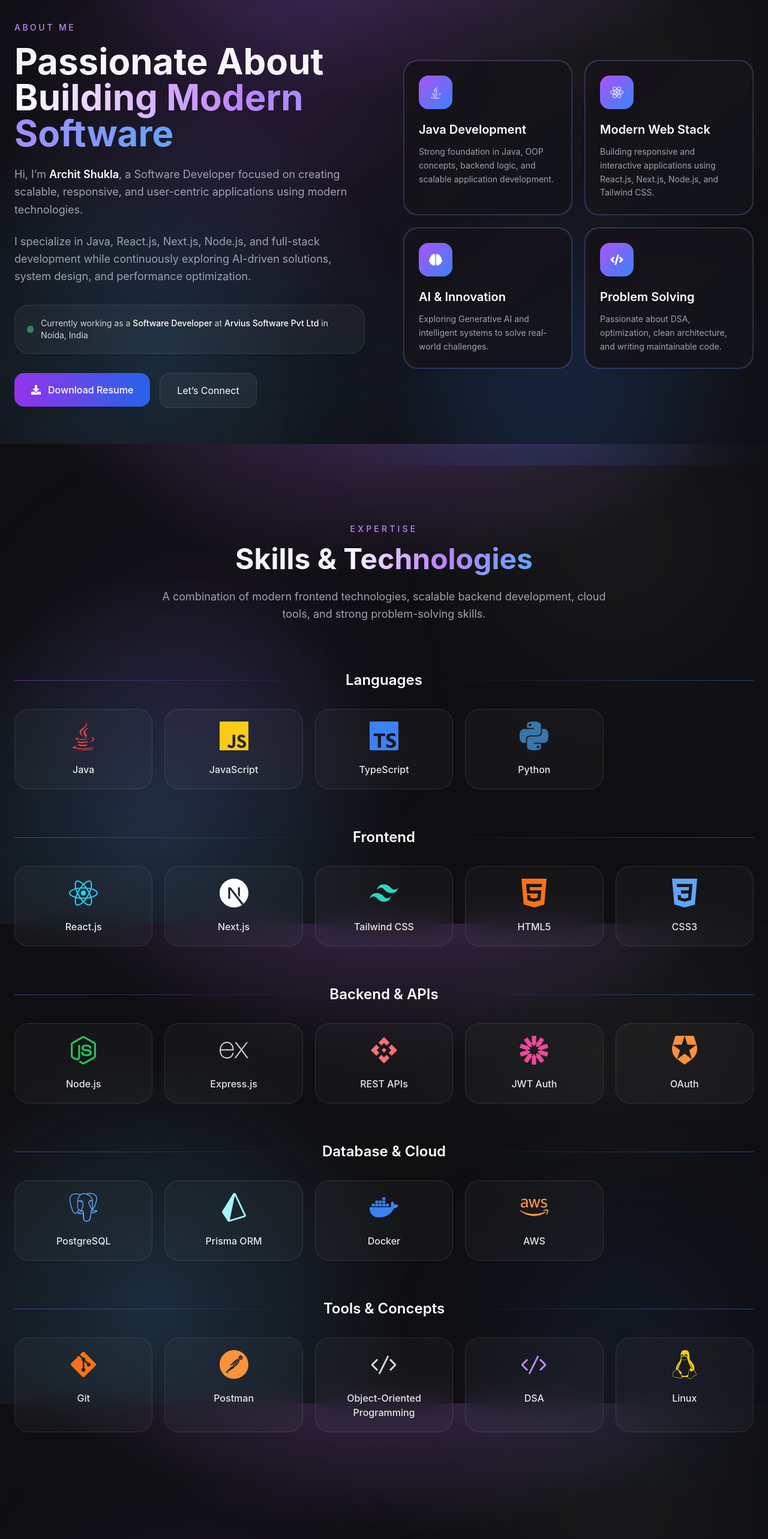
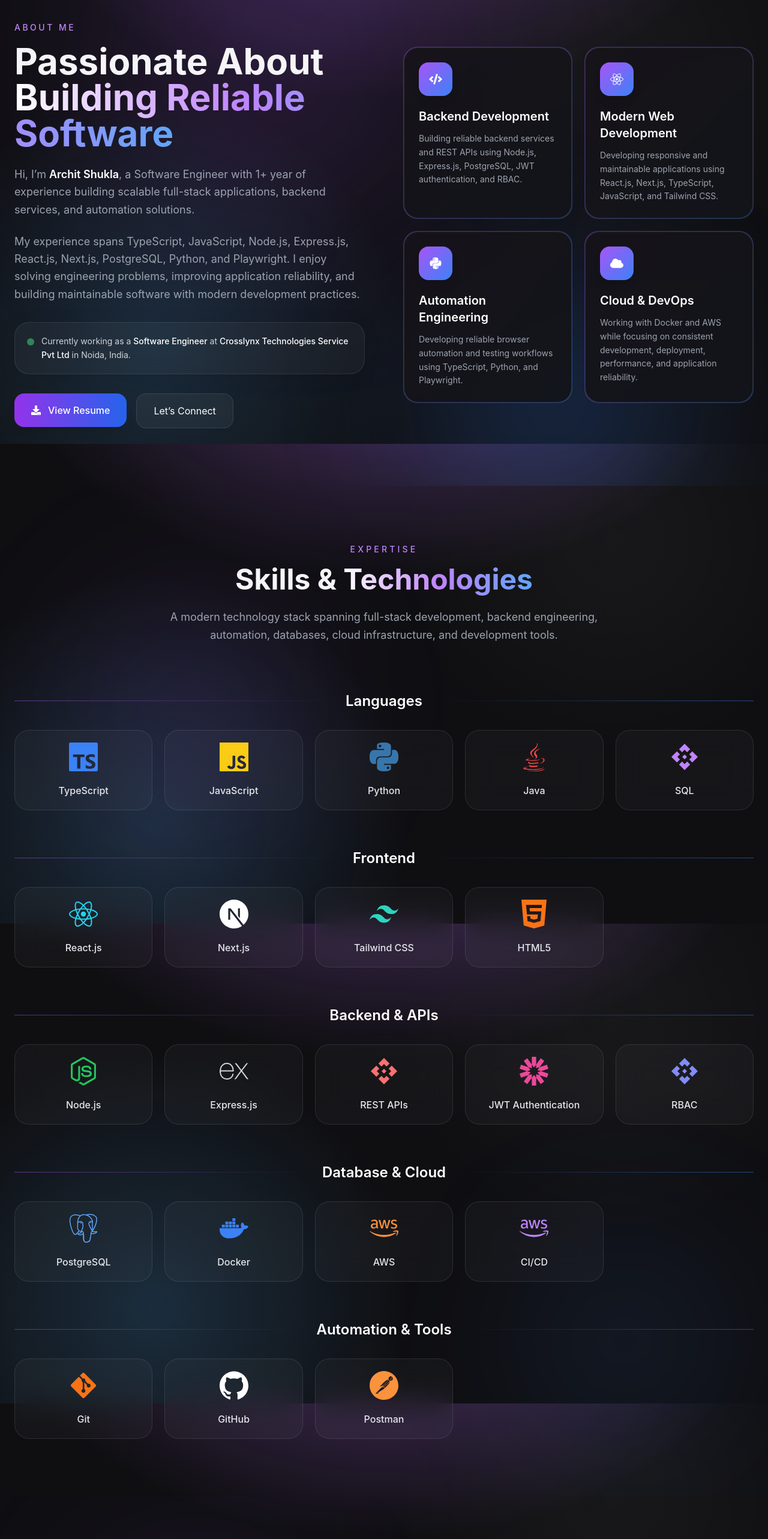
Before and after one commit to architechs11/archit_shukla_portfolio, a React (Create React App) app: page / in a window 1280 px wide. Shown: the part 860-3426 px from the top of the page at 60% size. Built offline with nearby package versions, Linux system fonts and the light colour scheme.

Commit message:
Updated with latest information about self

```diff
--- a/src/components/About.jsx
+++ b/src/components/About.jsx
@@ -2,32 +2,38 @@
 
 import React from "react";
 import { motion } from "framer-motion";
-import { FaCode, FaJava, FaReact, FaBrain, FaDownload } from "react-icons/fa";
+import {
+  FaCode,
+  FaReact,
+  FaPython,
+  FaCloud,
+  FaDownload,
+} from "react-icons/fa";
 
 const highlights = [
   {
-    icon: <FaJava size={22} />,
-    title: "Java Development",
+    icon: <FaCode size={22} />,
+    title: "Backend Development",
     description:
-      "Strong foundation in Java, OOP concepts, backend logic, and scalable application development.",
+      "Building reliable backend services and REST APIs using Node.js, Express.js, PostgreSQL, JWT authentication, and RBAC.",
   },
   {
     icon: <FaReact size={22} />,
-    title: "Modern Web Stack",
+    title: "Modern Web Development",
     description:
-      "Building responsive and interactive applications using React.js, Next.js, Node.js, and Tailwind CSS.",
+      "Developing responsive and maintainable applications using React.js, Next.js, TypeScript, JavaScript, and Tailwind CSS.",
   },
   {
-    icon: <FaBrain size={22} />,
-    title: "AI & Innovation",
+    icon: <FaPython size={22} />,
+    title: "Automation Engineering",
     description:
-      "Exploring Generative AI and intelligent systems to solve real-world challenges.",
+      "Developing reliable browser automation and testing workflows using TypeScript, Python, and Playwright.",
   },
   {
-    icon: <FaCode size={22} />,
-    title: "Problem Solving",
+    icon: <FaCloud size={22} />,
+    title: "Cloud & DevOps",
     description:
-      "Passionate about DSA, optimization, clean architecture, and writing maintainable code.",
+      "Working with Docker and AWS while focusing on consistent development, deployment, performance, and application reliability.",
   },
 ];
 
@@ -57,37 +63,45 @@
 
           <h2 className="text-4xl sm:text-5xl lg:text-6xl font-bold leading-tight mb-6">
             Passionate About{" "}
-            <span className="gradient-text">Building Modern Software</span>
+            <span className="gradient-text">
+              Building Reliable Software
+            </span>
           </h2>
 
           <p className="text-gray-400 text-lg leading-relaxed mb-6">
             Hi, I’m{" "}
             <span className="text-white font-semibold">Archit Shukla</span>, a
-            Software Developer focused on creating scalable, responsive, and
-            user-centric applications using modern technologies.
+            Software Engineer with 1+ year of experience building scalable
+            full-stack applications, backend services, and automation
+            solutions.
           </p>
 
           <p className="text-gray-400 text-lg leading-relaxed mb-8">
-            I specialize in Java, React.js, Next.js, Node.js, and full-stack
-            development while continuously exploring AI-driven solutions, system
-            design, and performance optimization.
+            My experience spans TypeScript, JavaScript, Node.js, Express.js,
+            React.js, Next.js, PostgreSQL, Python, and Playwright. I enjoy
+            solving engineering problems, improving application reliability,
+            and building maintainable software with modern development
+            practices.
           </p>
 
           {/* Current Status */}
           <div className="glass rounded-3xl p-5 border border-white/10 mb-8">
-            <div className="flex items-center gap-3">
-              <div className="w-3 h-3 bg-green-400 rounded-full animate-pulse" />
+            <div className="flex items-start gap-3">
+              <div className="relative mt-1.5">
+                <div className="w-3 h-3 bg-green-400 rounded-full animate-pulse" />
+                <div className="absolute inset-0 w-3 h-3 bg-green-400 rounded-full animate-ping opacity-40" />
+              </div>
 
-              <p className="text-sm text-gray-300">
+              <p className="text-sm text-gray-300 leading-relaxed">
                 Currently working as a{" "}
                 <span className="text-white font-medium">
-                  Software Developer
+                  Software Engineer
                 </span>{" "}
                 at{" "}
                 <span className="text-white font-medium">
-                  Arvius Software Pvt Ltd
+                  Crosslynx Technologies Service Pvt Ltd
                 </span>{" "}
-                in Noida, India
+                in Noida, India.
               </p>
             </div>
           </div>
@@ -95,14 +109,14 @@
           {/* Buttons */}
           <div className="flex flex-wrap gap-4">
             <a
-              href="https://drive.google.com/file/d/1Z0RnaJMdCXmnIXte_HZvLuMgyrCKckzg/view?usp=sharing"
+              href="https://drive.google.com/file/d/1IiUWUCVCPMfIQ1xt-4F7EAvO9XaX6oYm/view?usp=sharing"
               target="_blank"
               rel="noopener noreferrer"
               className="group"
             >
               <button className="flex items-center gap-3 px-7 py-4 rounded-2xl bg-gradient-to-r from-purple-600 to-blue-600 text-white font-medium shadow-lg hover:scale-105 transition duration-300">
                 <FaDownload />
-                Download Resume
+                View Resume
               </button>
             </a>
 
--- a/src/components/Navbar.jsx
+++ b/src/components/Navbar.jsx
@@ -102,7 +102,7 @@
 
             {/* Resume Button */}
             <a
-              href="https://drive.google.com/file/d/1Z0RnaJMdCXmnIXte_HZvLuMgyrCKckzg/view?usp=sharing"
+              href="https://drive.google.com/file/d/1IiUWUCVCPMfIQ1xt-4F7EAvO9XaX6oYm/view?usp=sharing"
               target="_blank"
               rel="noopener noreferrer"
             >
@@ -189,7 +189,7 @@
 
               {/* Resume Button */}
               <a
-                href="https://drive.google.com/file/d/1Z0RnaJMdCXmnIXte_HZvLuMgyrCKckzg/view"
+                href="https://drive.google.com/file/d/1IiUWUCVCPMfIQ1xt-4F7EAvO9XaX6oYm/view?usp=sharing"
                 target="_blank"
                 rel="noopener noreferrer"
               >
--- a/src/components/Skills.jsx
+++ b/src/components/Skills.jsx
@@ -6,7 +6,6 @@
 import {
   FaJava,
   FaReact,
-  FaLinux,
   FaNodeJs,
   FaDocker,
   FaAws,
@@ -15,21 +14,20 @@
 
 import {
   SiHtml5,
-  SiCss3,
+  // SiCss3,
   SiJavascript,
   SiTailwindcss,
   SiExpress,
   SiTypescript,
   SiNextdotjs,
   SiPostgresql,
-  SiPrisma,
   SiPostman,
   SiJsonwebtokens,
-  SiAuth0,
   SiPython,
+  SiGithub,
+  // SiPlaywright,
 } from "react-icons/si";
 
-import { VscCode } from "react-icons/vsc";
 import { MdApi } from "react-icons/md";
 
 const skills = [
@@ -37,20 +35,24 @@
     category: "Languages",
     items: [
       {
-        name: "Java",
-        icon: <FaJava className="text-5xl text-red-500" />,
+        name: "TypeScript",
+        icon: <SiTypescript className="text-5xl text-blue-500" />,
       },
       {
         name: "JavaScript",
         icon: <SiJavascript className="text-5xl text-yellow-400" />,
       },
       {
-        name: "TypeScript",
-        icon: <SiTypescript className="text-5xl text-blue-500" />,
+        name: "Python",
+        icon: <SiPython className="text-5xl text-[#3776AB]" />,
       },
       {
-        name: "Python",
-        icon: <SiPython className="text-5xl text-[#3776AB]" />,
+        name: "Java",
+        icon: <FaJava className="text-5xl text-red-500" />,
+      },
+      {
+        name: "SQL",
+        icon: <MdApi className="text-5xl text-purple-400" />,
       },
     ],
   },
@@ -74,10 +76,10 @@
         name: "HTML5",
         icon: <SiHtml5 className="text-5xl text-orange-500" />,
       },
-      {
-        name: "CSS3",
-        icon: <SiCss3 className="text-5xl text-blue-400" />,
-      },
+      // {
+      //   name: "CSS3",
+      //   icon: <SiCss3 className="text-5xl text-blue-400" />,
+      // },
     ],
   },
 
@@ -97,12 +99,12 @@
         icon: <MdApi className="text-5xl text-red-400" />,
       },
       {
-        name: "JWT Auth",
+        name: "JWT Authentication",
         icon: <SiJsonwebtokens className="text-5xl text-pink-500" />,
       },
       {
-        name: "OAuth",
-        icon: <SiAuth0 className="text-5xl text-orange-400" />,
+        name: "RBAC",
+        icon: <MdApi className="text-5xl text-indigo-400" />,
       },
     ],
   },
@@ -115,10 +117,6 @@
         icon: <SiPostgresql className="text-5xl text-blue-400" />,
       },
       {
-        name: "Prisma ORM",
-        icon: <SiPrisma className="text-5xl text-cyan-200" />,
-      },
-      {
         name: "Docker",
         icon: <FaDocker className="text-5xl text-blue-500" />,
       },
@@ -126,31 +124,31 @@
         name: "AWS",
         icon: <FaAws className="text-5xl text-orange-400" />,
       },
+      {
+        name: "CI/CD",
+        icon: <FaAws className="text-5xl text-purple-400" />,
+      },
     ],
   },
 
   {
-    category: "Tools & Concepts",
+    category: "Automation & Tools",
     items: [
+      // {
+      //   name: "Playwright",
+      //   icon: <SiPlaywright className="text-5xl text-green-400" />,
+      // },
       {
         name: "Git",
         icon: <FaGitAlt className="text-5xl text-orange-500" />,
       },
       {
+        name: "GitHub",
+        icon: <SiGithub className="text-5xl text-white" />,
+      },
+      {
         name: "Postman",
         icon: <SiPostman className="text-5xl text-orange-400" />,
-      },
-      {
-        name: "Object-Oriented Programming",
-        icon: <VscCode className="text-5xl text-gray-300" />,
-      },
-      {
-        name: "DSA",
-        icon: <VscCode className="text-5xl text-purple-400" />,
-      },
-      {
-        name: "Linux",
-        icon: <FaLinux className="text-5xl text-yellow-400" />,
       },
     ],
   },
@@ -187,8 +185,9 @@
           </h2>
 
           <p className="text-gray-400 text-lg max-w-3xl mx-auto leading-relaxed">
-            A combination of modern frontend technologies, scalable backend
-            development, cloud tools, and strong problem-solving skills.
+            A modern technology stack spanning full-stack development,
+            backend engineering, automation, databases, cloud infrastructure,
+            and development tools.
           </p>
         </motion.div>
 
```
